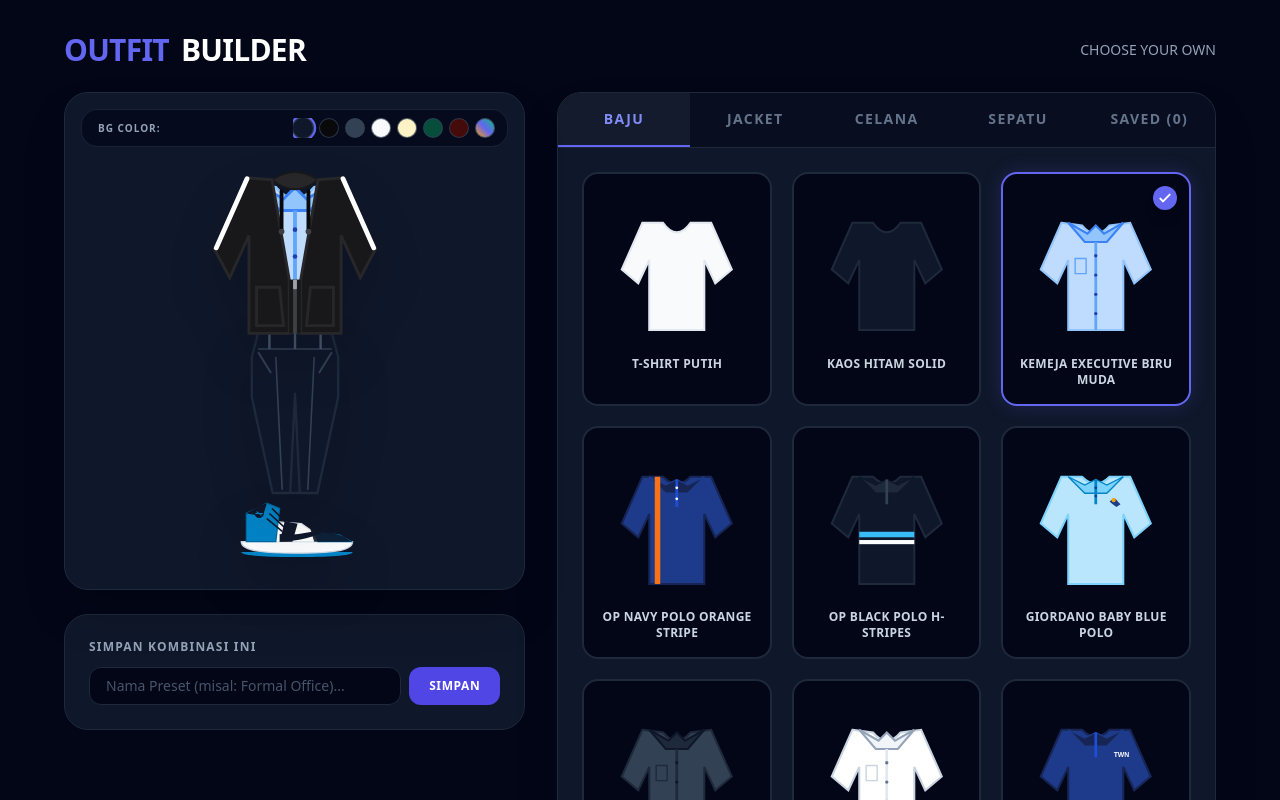
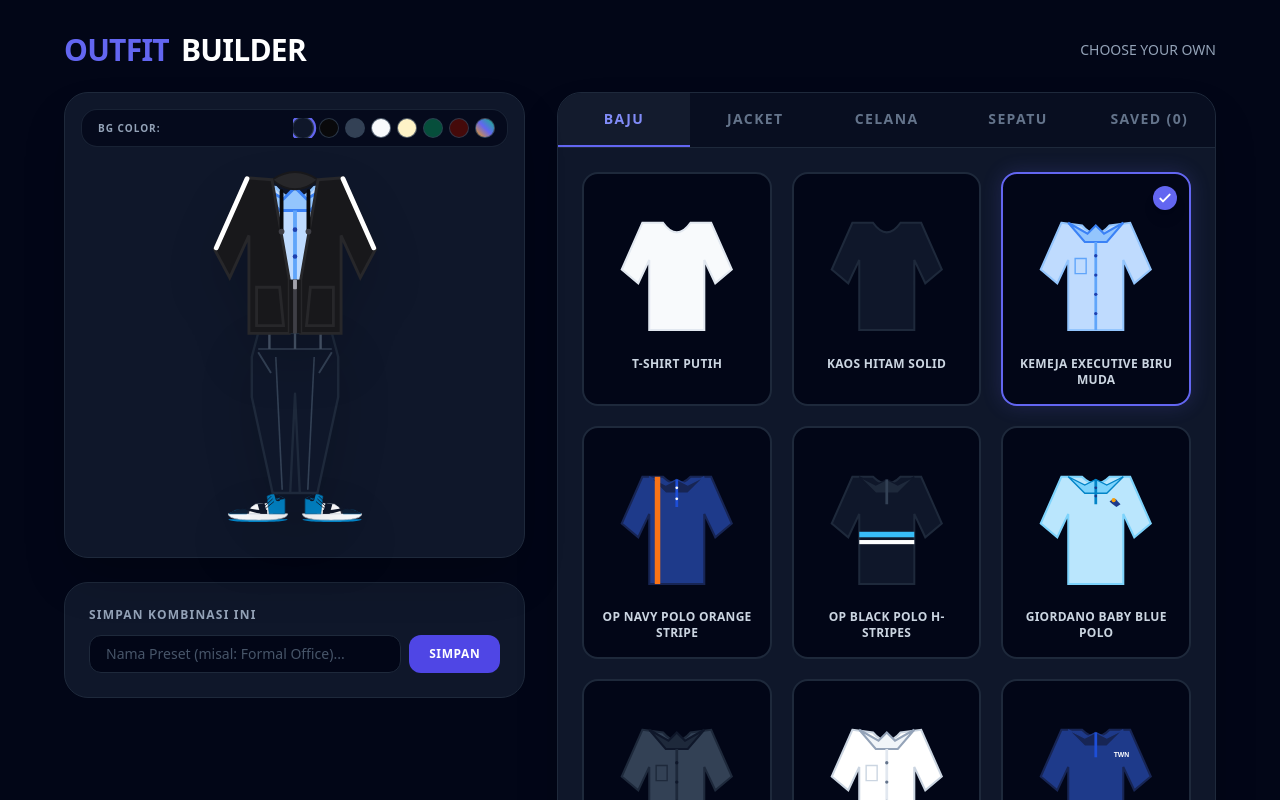
Before and after one commit to NicholasMiko/outfit-builder, a Vue app: page / in a window 1280 px wide. Shown: the top 800 px of the page. Built offline with nearby package versions, Linux system fonts and the light colour scheme.

Commit message:
fix: update dark blue batik pattern & render mirrored shoe pair on canvas display

```diff
--- a/src/App.vue
+++ b/src/App.vue
@@ -110,13 +110,14 @@ const inventory = {
                 <text x="63" y="38" fill="white" font-size="5" font-weight="900" font-family="Arial, sans-serif">TWN</text>
             `
         },
-        {
+       {
     id: 'b10', name: 'Batik Lengan Panjang Biru',
     paths: `
         <path fill="#1e3a8a" stroke="#172554" stroke-width="1.5" d="M25 18 L40 20 Q50 32 60 20 L75 18 L95 56 L83 68 L70 45 L70 96 L30 96 L30 45 L17 68 L5 56 Z" />
         <path fill="#172554" stroke="#0f172a" stroke-width="1.2" d="M30 18 L44 26 L50 20 L56 26 L70 18 L58 32 L42 32 Z" />
         <line x1="50" y1="32" x2="50" y2="96" stroke="#0f172a" stroke-width="2"/>
-        <g fill="#f59e0b" opacity="0.85">
+        <!-- Pattern Batik Biru Gelap (Navy Tone-on-Tone) -->
+        <g fill="#0f172a" opacity="0.9">
             <path d="M35 40 Q40 35 45 40 Q40 45 35 40 Z M55 40 Q60 35 65 40 Q60 45 55 40 Z" />
             <path d="M35 60 Q40 55 45 60 Q40 65 35 60 Z M55 60 Q60 55 65 60 Q60 65 55 60 Z" />
             <path d="M35 80 Q40 75 45 80 Q40 85 35 80 Z M55 80 Q60 75 65 80 Q60 85 55 80 Z" />
@@ -704,9 +705,17 @@ const selectItem = (category, item) => {
                             <svg viewBox="0 0 100 100" class="w-full h-full" v-html="selectedOutfit.celana.paths"></svg>
                         </div>
 
-                        <div class="relative w-36 h-16 z-0 drop-shadow-2xl">
+                        <!-- Display Sepatu Sepasang (Kiri Mirrored & Kanan Normal) -->
+                    <div class="relative w-40 h-10 z-0 drop-shadow-2xl flex justify-center items-center gap-1 -mt-2">
+                        <!-- Sepatu Kiri (Mirrored/Flips Horizontally) -->
+                        <div class="w-[68px] h-[34px] flex items-center justify-center transform -scale-x-100">
                             <svg viewBox="0 0 100 50" class="w-full h-full" v-html="selectedOutfit.sepatu.paths"></svg>
                         </div>
+                        <!-- Sepatu Kanan (Normal) -->
+                        <div class="w-[68px] h-[34px] flex items-center justify-center">
+                            <svg viewBox="0 0 100 50" class="w-full h-full" v-html="selectedOutfit.sepatu.paths"></svg>
+                        </div>
+                    </div>
                     </div>
                 </div>
 
```
